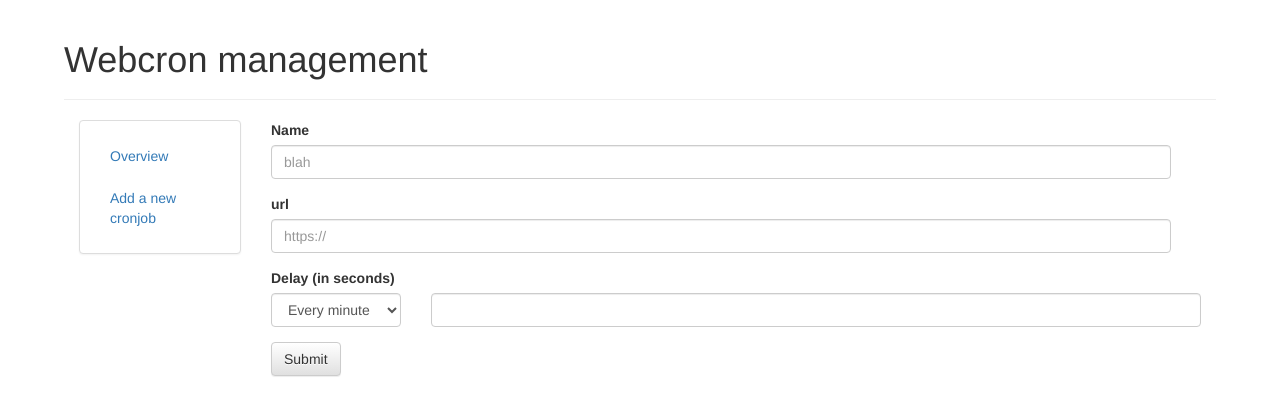
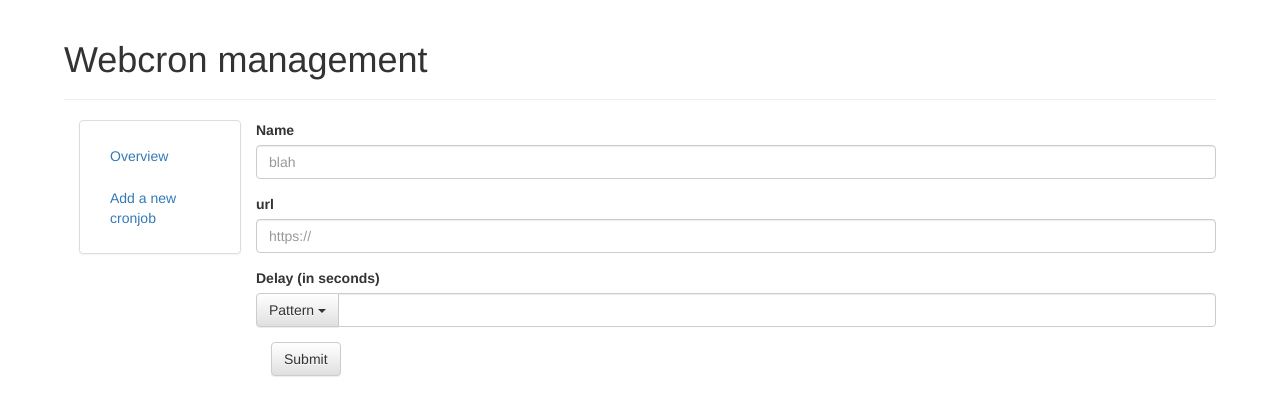
Before and after one commit to MADEVAL/Webcron, a PHP site: page /addjob.php?error=1 in a window 1280 px wide. Shown: the top 416 px of the page. Run offline with PHP 8.4, Linux system fonts and the light colour scheme; the visitor is signed in with stand-in values (Sample User, id 1); data that the repository does not hold is empty; a stand-in replaces the project's code that opens the database connection; some libraries are stand-ins or nearby versions.

Commit message:
used bootstrap addon-button instead of cols

```diff
--- a/js/site.js
+++ b/js/site.js
@@ -24,7 +24,7 @@
 
 
 $(document).ready(function() {
-   $("body").on("change", "#patternDropdown", function() {
-       if(this.value != "custom") { $("input#delay").val($("option:selected", this).data("val")); }
+   $("body").on("click", "#patternDropdown li", function() {
+       if(this.value != "custom") { $("input#delay").val($(this).data("val")); }
    });
 });
--- a/templates/addjob.html.twig
+++ b/templates/addjob.html.twig
@@ -16,29 +16,29 @@
         </div>
     {% endif %}
 
-    <div class="form-group col-sm-12">
+    <div class="form-group">
         <label for="name">Name</label>
         <input type="text" name="name" class="form-control" id="name" placeholder="blah">
     </div>
-    <div class="form-group col-sm-12">
+    <div class="form-group">
         <label for="url">url</label>
         <input type="url" name="url" class="form-control" id="url" placeholder="https://">
     </div>
 
     <div class="form-group">
-        <div class="col-sm-2">
-            <label for="name">Delay (in seconds)</label>
-            <select class="form-control" id="patternDropdown">
-                <option data-val="60"><a href="#">Every minute</a></option>
-                <option data-val="3600"><a href="#">Every hour</a></option>
-                <option data-val="86400"><a href="#">Every day</a></option>
-                <option data-val="604800"><a href="#">Every week</a></option>
-                <option data-val="2419200"><a href="#">Every 4 weeks</a></option>
-                <option data-val="custom"><a href="#">Custom</a></option>
-             </select>
-        </div>
-        <div class="col-sm-10">
-            <label for="name">&nbsp;</label>
+        <label for="name">Delay (in seconds)</label>
+        <div class="input-group">
+            <div class="input-group-btn">
+                <button type="button" class="btn btn-default dropdown-toggle" data-toggle="dropdown" aria-haspopup="true" aria-expanded="false">Pattern <span class="caret"></span></button>
+                <ul class="dropdown-menu" id="patternDropdown">
+                    <li data-val="60"><a href="#">Every minute</a></li>
+                    <li data-val="3600"><a href="#">Every hour</a></li>
+                    <li data-val="86400"><a href="#">Every day</a></li>
+                    <li data-val="604800"><a href="#">Every week</a></li>
+                    <li data-val="2419200"><a href="#">Every 4 weeks</a></li>
+                    <li data-val="custom"><a href="#">Custom</a></li>
+                 </ul>
+            </div><!-- /btn-group -->
             <input type="number" class="form-control" id="delay" name="delay">
         </div>
     </div>
```
